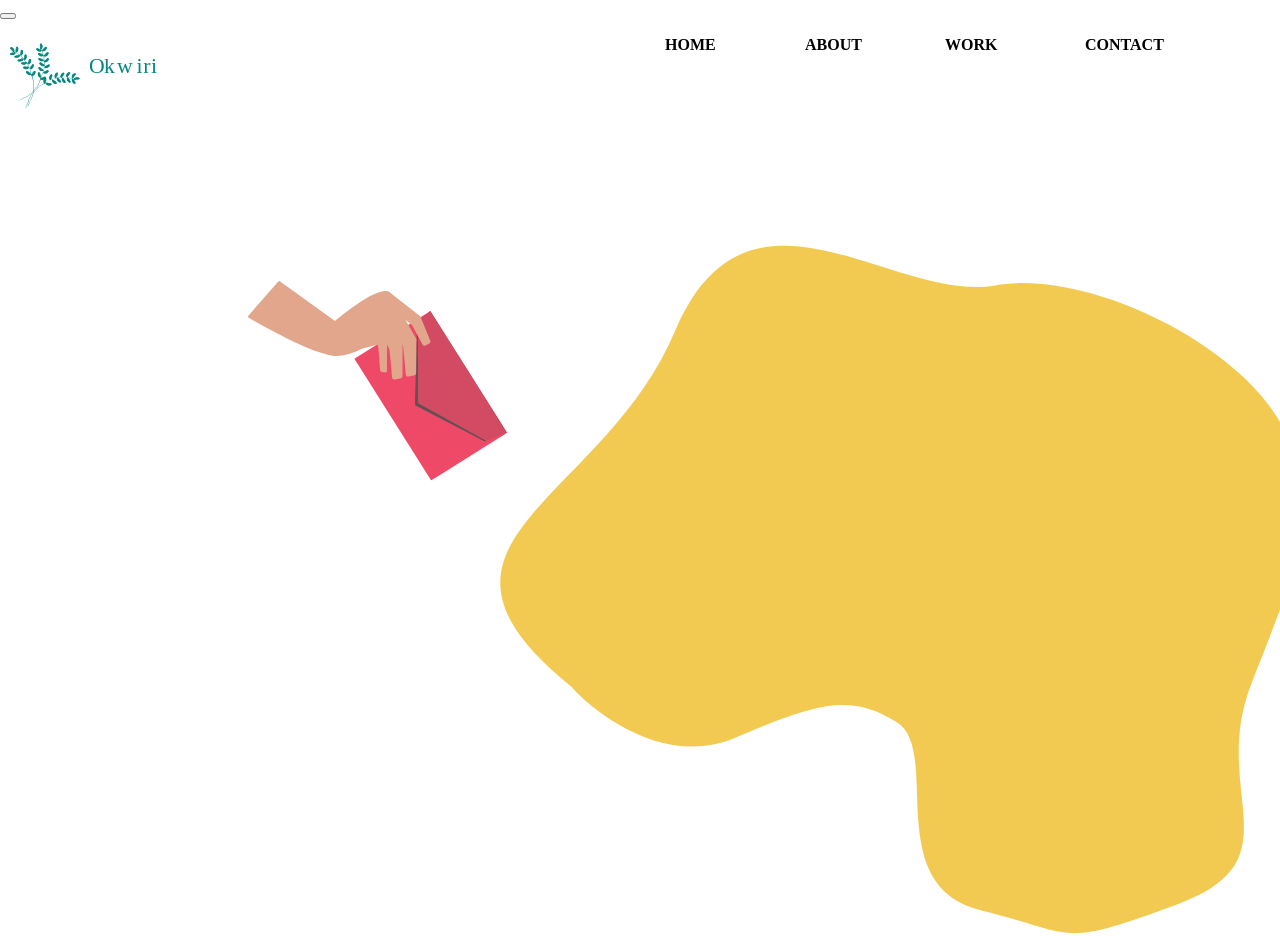
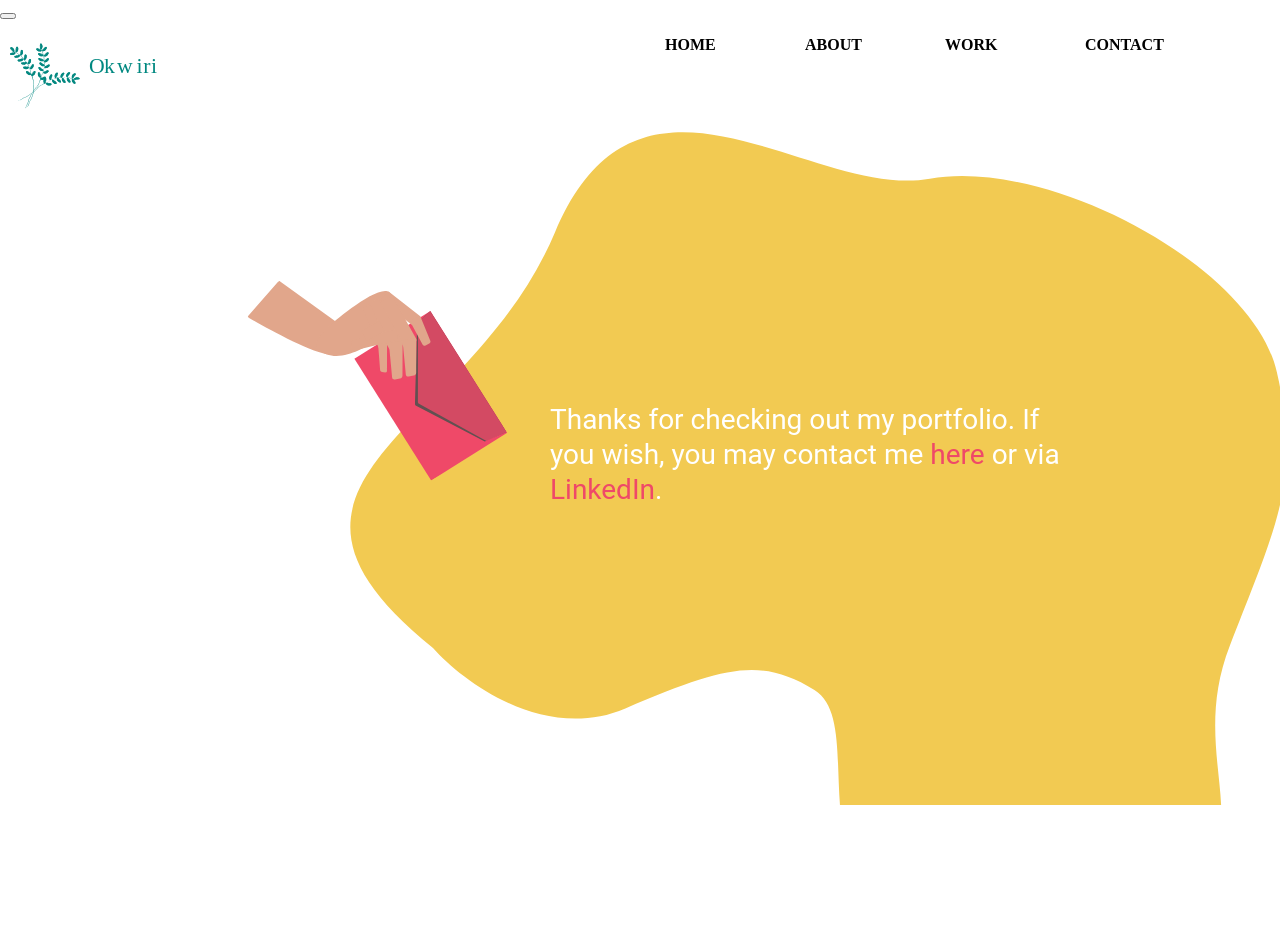
Before and after one commit to cauliflowersingerbee/my-portfolio, a React (Create React App) app: page / in a window 1280 px wide. After the commit the page ends 805 px from the top, so only its background shows below. Built offline with nearby package versions, Linux system fonts and the light colour scheme.

Commit message:
added text to work page

```diff
--- a/src/components/work/work.jsx
+++ b/src/components/work/work.jsx
@@ -19,6 +19,12 @@ export default class WorkView extends React.Component {
       <img id='logo-img' src={LogoImage} alt=''/>
       <img id='work-img' src={WorkImage} alt=''/>
       <img id='work-vector' src={WorkVector} alt=''/>
+      <div id='work-text'>
+      <p>Thanks for checking out
+        my portfolio. If you wish, you
+        may contact me <span id='contact-link'>here</span> or via
+        <span id='contact-link'> LinkedIn</span>. </p>
+        </div>
       </div>
       );
     }
--- a/src/components/work/work.scss
+++ b/src/components/work/work.scss
@@ -8,11 +8,12 @@
     }
 
     #work-vector {
+
     position: absolute;
-    width: 800px;
-    height: 900px;
-    left: 500px;
-    top: 50px;
+    width: 936.84px;
+    height:750px;
+    left: 350px;
+    top: 55px;
     }
 
 
@@ -29,13 +30,18 @@
     flex-direction: column;
     position: absolute;
     z-index: 2;
-    left: 200px;
+    left: 550px;
     top: auto;
     color: #fff;
     font-size: 28px;
     font-family: 'Roboto', serif;
     font-weight: 400;
-    width:60%;
+    width:40%;
   bottom:auto;
   line-height: 2.2rem;
     }
+
+    #contact-link {
+        color: #EF4968;
+
+    }
```
